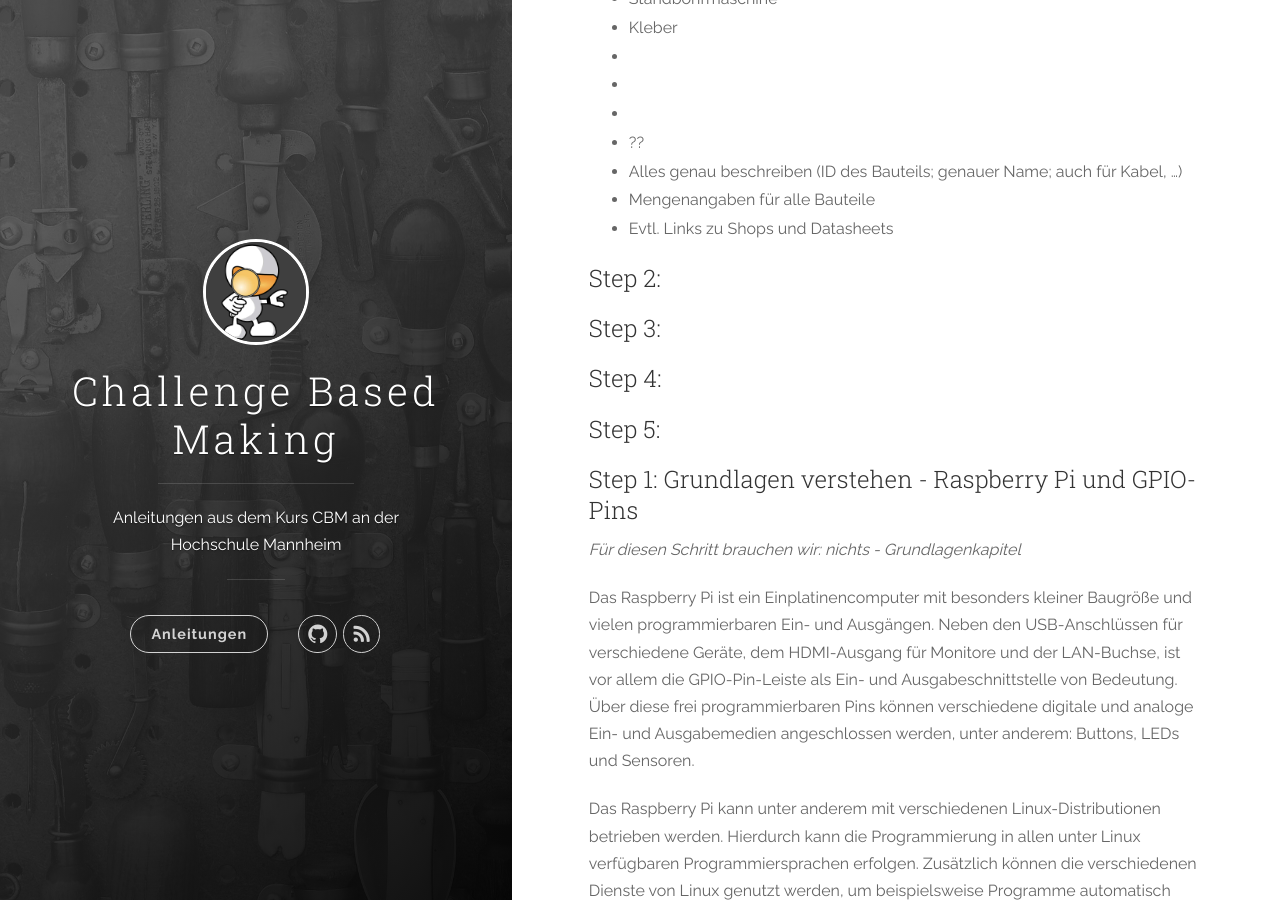
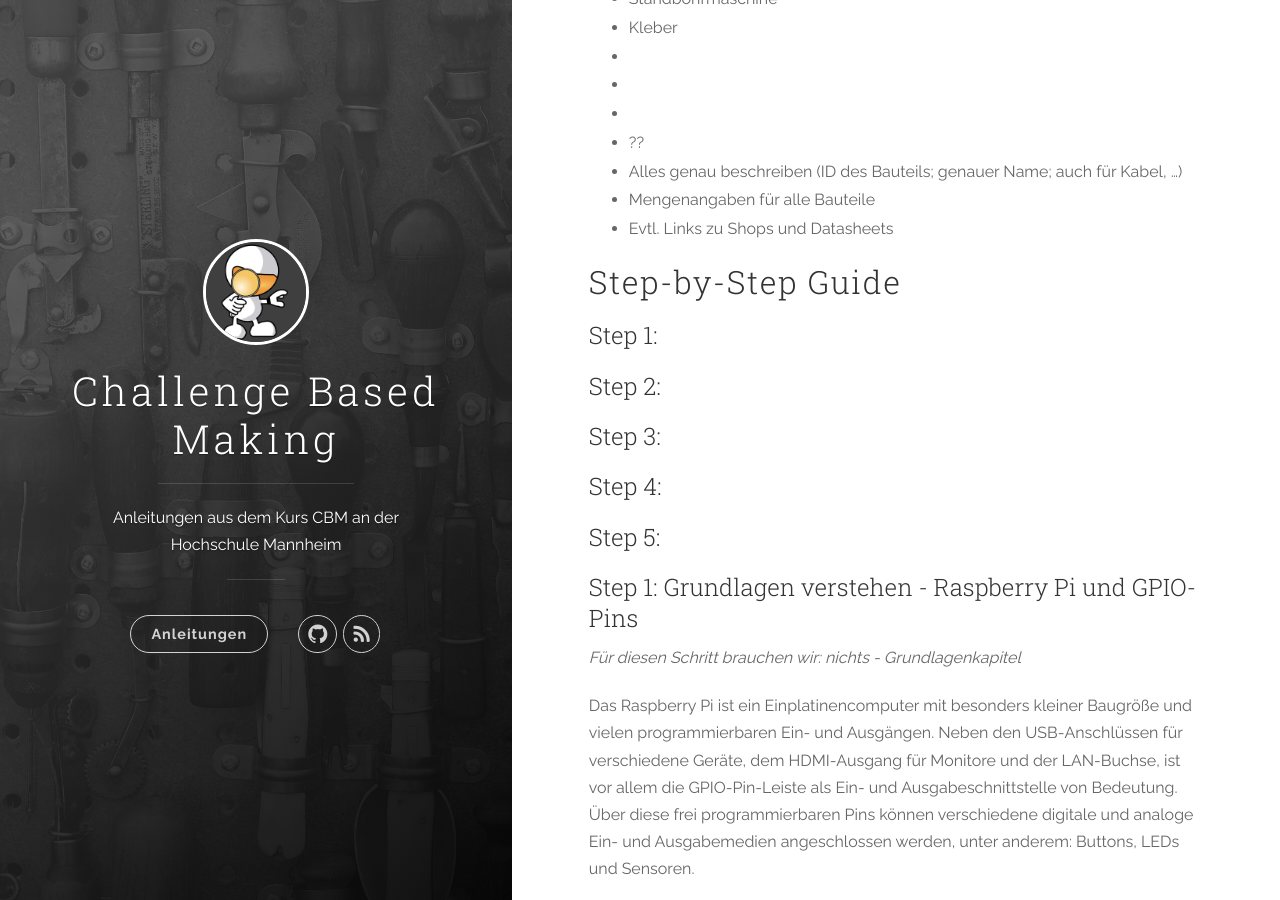
Before and after one commit to cbm-instructions/cbm-instructions.github.io, a Jekyll site: the page built from _posts/2016-06-13-twoandahalfwomen.markdown, in a window 1280 px wide and 900 px high, scrolled down 1482 px. Built offline with Jekyll 4.4.1, drawn with Linux system fonts in a browser that asks for light colours; nearby versions of some CDN libraries.

Commit message:
Update 2016-06-13-twoandahalfwomen.markdown

```diff
--- a/_posts/2016-06-13-twoandahalfwomen.markdown
+++ b/_posts/2016-06-13-twoandahalfwomen.markdown
@@ -52,8 +52,8 @@ Erste 2 Sätze als Elevator Pitch für Social Media:
 - Evtl. Links zu Shops und Datasheets
 
 
-
-
+# Step-by-Step Guide
+## Step 1:
 ## Step 2:
 ## Step 3:
 ## Step 4:
```
